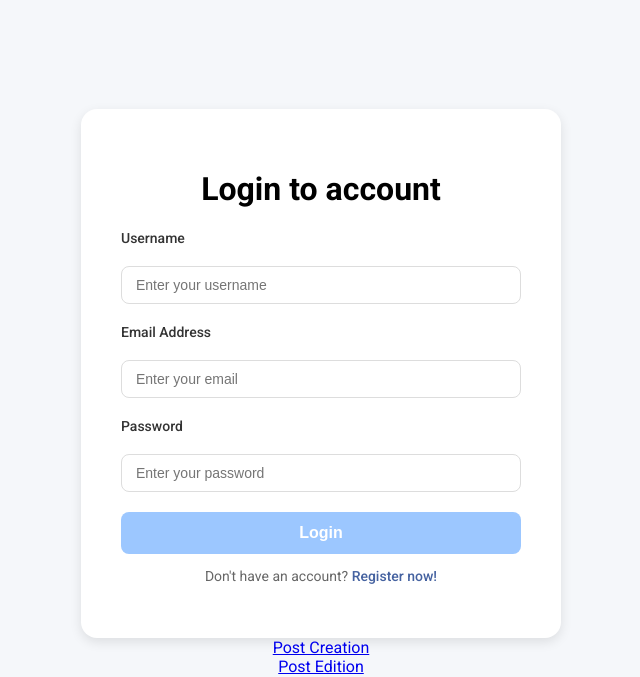
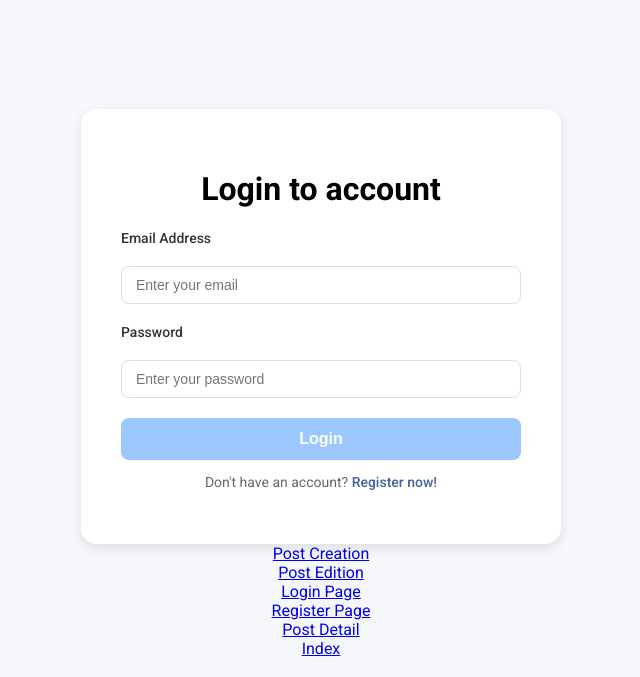
Before and after one commit to Dmytro-Soia/php-blog, a PHP site: page /login.php in a window 1280 px wide. Shown: the part 91-768 px from the top of the page, without its empty margins (319-959 px from the left). After the commit the page ends 747 px from the top, so only its background shows below. Run offline with PHP 8.4, Linux system fonts and the light colour scheme; the visitor is signed in with stand-in values (Sample User, id 1).

Commit message:
refactor: deleted "name" input from login page

```diff
--- a/public/functions/login_into_account.php
+++ b/public/functions/login_into_account.php
@@ -2,11 +2,10 @@
 
 session_start();
 $errors = [];
-$username = filter_input(INPUT_POST, "username");
 $email = filter_input(INPUT_POST, "email", FILTER_SANITIZE_EMAIL);
 $pass = filter_input(INPUT_POST, "pass");
 if ($_SERVER["REQUEST_METHOD"] === "POST") {
-    if ($username === "" || $email === "" || $pass === "") {
+    if ($email === "" || $pass === "") {
         array_push($errors, "One of needed value is empty");
     }
     if (count($errors) === 0) {
--- a/public/login.php
+++ b/public/login.php
@@ -3,9 +3,6 @@ require "functions/login_into_account.php"
 ?>
 
 <!DOCTYPE html>
-
-
-
 <html lang="en">
 
 <head>
@@ -38,8 +35,6 @@ require "functions/login_into_account.php"
             <?php endforeach; ?>
     <?php endif; ?>
         <form action="login.php" method="post">
-            <label for="username">Username</label>
-            <input type="text" name="username" placeholder="Enter your username">
             <label for="email">Email Address</label>
             <input type="email" name="email" placeholder="Enter your email" />
             <label for="pass">Password</label>
```
